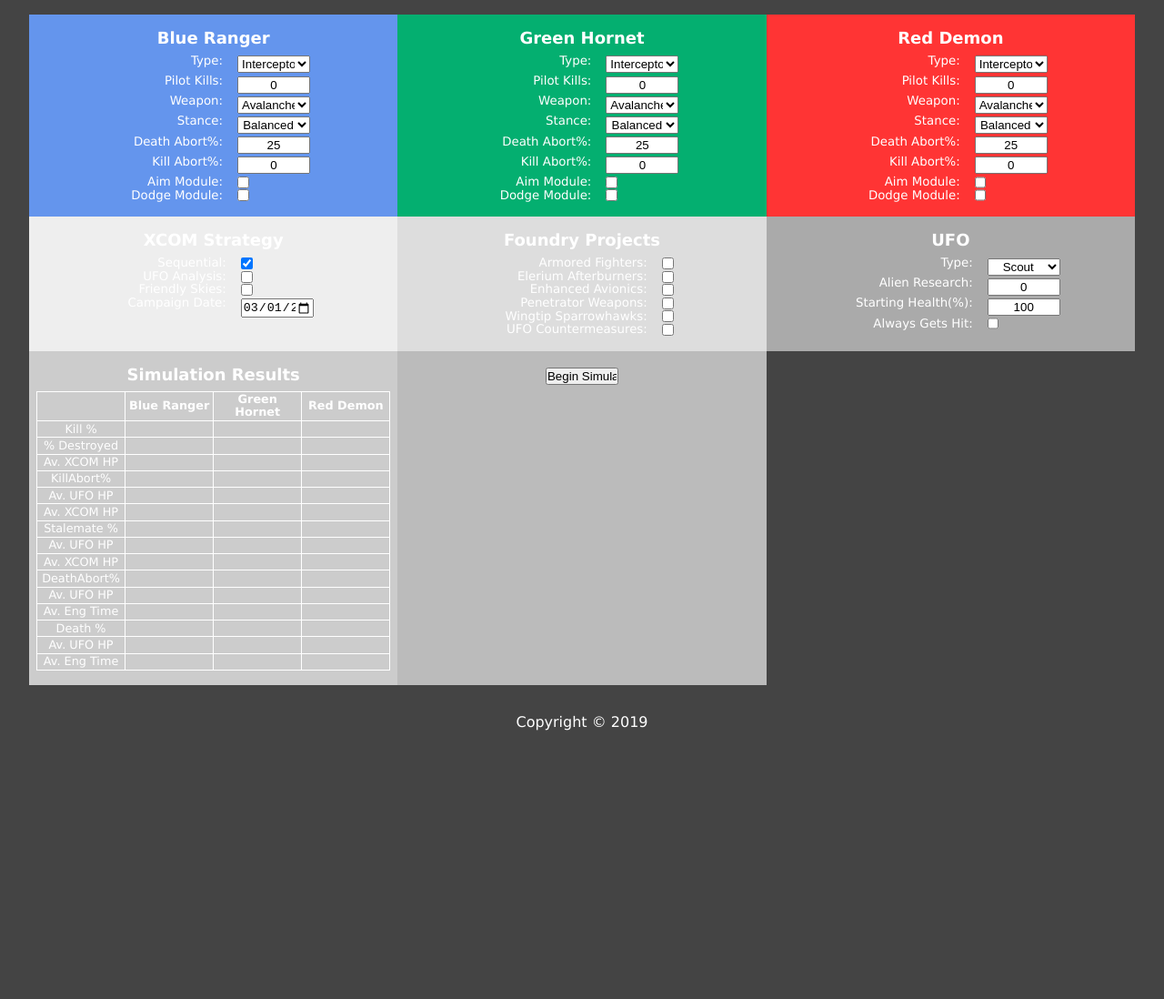
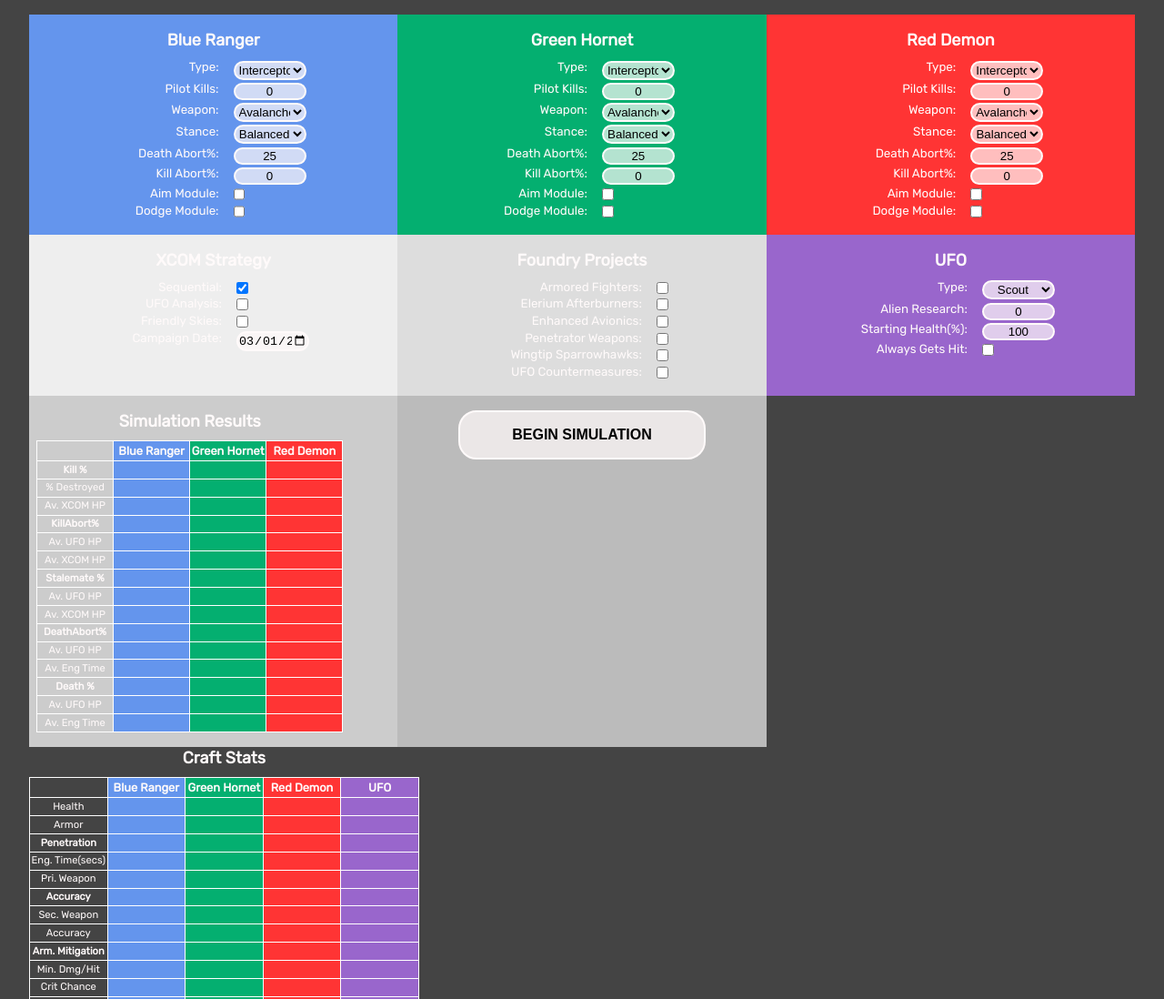
Before and after one commit to nucmatt/LW1-Airgame-Simulator, a website: page dist/index.html in a window 1280 px wide. Shown: the top 1098 px of the page at 91% size. Before the commit the page ends 829 px from the top, so only its background shows below. Drawn offline with Linux system fonts and the light colour scheme.

Commit message:
Continued styling page. Added table for interceptor and ufo base stats.

```diff
--- a/scss/main.scss
+++ b/scss/main.scss
@@ -1,7 +1,9 @@
 $primary-color: #444;
+$secondary-color: #fffafa;
 $blue-ranger-color: #6495ed;
 $green-hornet-color: #04af70;
 $red-devil-color: #ff3434;
+$ufo-color: #9966cc;
 
 * {
 	box-sizing: border-box;
@@ -13,10 +15,10 @@
 }
 body {
 	background: $primary-color;
-	color: #fff;
+	color: $secondary-color;
 	margin: 0;
-	font-family: Geneva, Tahoma, sans-serif;
-	line-height: 1.1;
+	font-family: 'Rubik', Tahoma, sans-serif;
+	line-height: 1.4;
 }
 
 main {
@@ -30,7 +32,8 @@
 	text-align: center;
 }
 
-h1,caption {
+h1,
+caption {
 	margin: 0;
 	padding-bottom: 0.5rem;
 	text-align: center;
@@ -46,15 +49,39 @@
 input {
 	padding: 0;
 	margin: 0.1rem 0;
-	box-sizing: border-box;
+	// box-sizing: border-box;
 	width: 5rem;
 	text-align: center;
+	background-color: rgba($secondary-color, 0.7);
+	border: 2px solid $secondary-color;
+	border-radius: 20px;
+
+	&:hover {
+		border-color: yellow;
+	}
+
+	&:focus {
+		outline: none;
+	}
 }
 
 input[type="checkbox"] {
-	// padding: 0;
+	// padding-top: 0.1rem;
 	margin: auto 0;
 	width: 0.8rem;
+}
+
+#start_btn {
+	width: 70%;
+	padding: 1rem 0.3rem;
+	margin: 0 auto;
+	text-transform: uppercase;
+	font-size: medium;
+	font-weight: bold;
+
+	&:hover {
+		background-color: yellow;
+	}
 
 }
 
@@ -109,7 +136,7 @@
 
 #ufo {
 	grid-area: ufo;
-	background-color: #aaa;
+	background-color: $ufo-color;
 }
 
 #results {
@@ -126,6 +153,23 @@
 	background-color: #bbb;
 }
 
+.blue {
+	background-color: $blue-ranger-color;
+}
+
+.green {
+	background-color: $green-hornet-color;
+}
+
+.red {
+	background-color: $red-devil-color;
+}
+
+.ufo_stats {
+	background-color: $ufo-color;
+
+}
+
 table {
 	border-collapse: collapse;
 	text-align: center;
@@ -133,13 +177,39 @@
 td,
 th {
 	border: 1px solid #fff;
-	font-size: 0.8rem;
+	// font-size: 0.8rem;
 	padding: 0.1rem;
 }
 
-td.blue, td.green, td.red {
-	width: 25%;
+th {
+	font-size: 0.8rem;
 }
+
+td {
+	font-size: 0.7rem;
+}
+tr:nth-last-child(3n + 0) {
+	font-weight: bold;
+}
+
+// td.blue,
+// td.green,
+// td.red {
+// 	width: 25%;
+// }
+
+#simulation {
+	td {
+		width: 25%;
+	}
+}
+
+#stats {
+	th, td {
+		width: 20%;
+	}
+}
+
 
 #main-footer {
 	text-align: center;
```
Also changed, not shown: dist/css/main.css, dist/index.html, dist/js/combat.js, dist/js/main.js.
